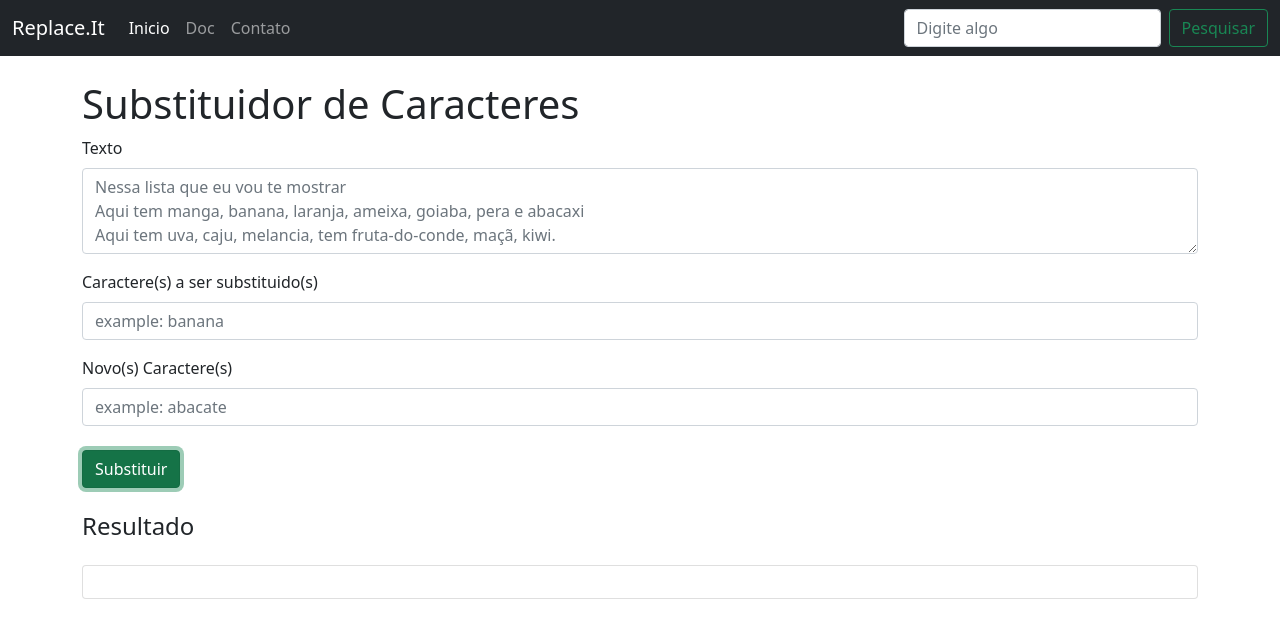
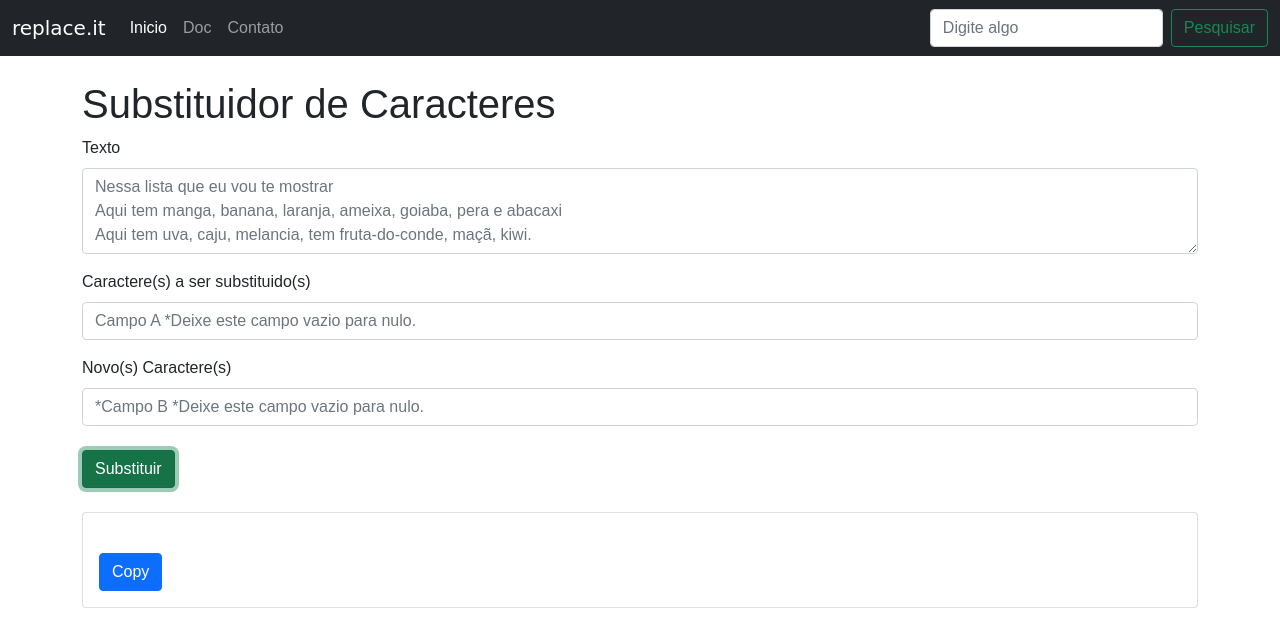
Before and after one commit to jesiel364/ReplaceIt-app, a plain HTML site: page index.html in a window 1280 px wide. Both pictures are taken after a click on the button "Substituir". Drawn offline with nearby package versions, Linux system fonts and the light colour scheme; a web font is replaced by a local one.

Commit message:
Add files via upload

```diff
--- a/index.html
+++ b/index.html
@@ -6,30 +6,65 @@
     <meta name="viewport" content="width=device-width, initial-scale=1.0">
     <title>Replace.it</title>
     <link rel="stylesheet" type="text/css" href="./css/bootstrap.css">
-<script>function replace(){
-		txt = document.querySelector('textarea#txt').value
-		char = document.querySelector('input#char').value
-		new_char = document.querySelector('input#new_char').value
-		res = document.querySelector('div#res')
+    <link rel="preconnect" href="https://fonts.googleapis.com">
+	<link rel="preconnect" href="https://fonts.gstatic.com" crossorigin>
+	<link href="https://fonts.googleapis.com/css2?family=Anton&family=Grenze+Gotisch:wght@100&display=swap" rel="stylesheet">
 
-		new_text = txt.replace(char, new_char)
-		res.innerText = new_text
+	<script>
+function REplace(){
+    txt = document.querySelector('textarea#txt').value
+    char = document.querySelector('input#char').value
+    new_char = document.querySelector('input#new_char').value
+    container = document.querySelector('div#container')
+
+    new_text = txt.replaceAll(char, new_char)
+    novo_copy = document.createElement('button')
+    novo_copy.setAttribute('class', 'btn btn-primary mt-2')
+    novo_copy.innerHTML = 'Copy'
+    novo_copy.setAttribute('id', 'btn-copy')
+    card = document.createElement('div')
+    card_body = document.createElement('div')
+    card.setAttribute('class', 'card mt-4')
+    card_body.setAttribute('class', 'card-body')
+    card_body.setAttribute('id', 'res')
+    // container.appendChild(card)
+    card.appendChild(card_body)
+    card_body.innerHTML = `<h4 class="mt-4">Resultado</h4>`
+    card_body.innerHTML = `<p>${new_text}</p>`
+    card_body.appendChild(novo_copy)
+    container.appendChild(card)
+
+
+  }
+
+  // function clipboard(txt){
+  // 	var res = document.getElementById('res')
+  // 	res.select()
+  // 	if(true){
+  // 		res.document.execCommand('copy')
+  // }}
+
+</script>
+
+<style type="text/css">
+	body{
+		font-family: 'Josefin Sans', sans-serif;"
 	}
-</script>
+</style>
 <body>
-	<nav class="navbar navbar-expand-lg navbar-dark bg-dark">
+  <nav class="navbar navbar-expand-lg navbar-dark bg-dark">
   <div class="container-fluid">
-    <a class="navbar-brand" href="#">Replace.It</a>
+    <a style="font-family: 'Grenze Gotisch', cursive, sans-serif;" class="navbar-brand" href="#">replace.it</a>
     <button class="navbar-toggler" type="button" data-bs-toggle="collapse" data-bs-target="#navbarSupportedContent" aria-controls="navbarSupportedContent" aria-expanded="false" aria-label="Toggle navigation">
       <span class="navbar-toggler-icon"></span>
     </button>
     <div class="collapse navbar-collapse" id="navbarSupportedContent">
       <ul class="navbar-nav me-auto mb-2 mb-lg-0">
         <li class="nav-item">
-          <a class="nav-link active" aria-current="page" href="#">Inicio</a>
+          <a class="nav-link active" aria-current="page" href="https://jesiel364.github.io/ReplaceIt-app/">Inicio</a>
         </li>
         <li class="nav-item">
-          <a class="nav-link" href="https://github.com/jesiel364/Replace.it">Doc</a>
+          <a class="nav-link" href="https://github.com/jesiel364/ReplaceIt-app">Doc</a>
         </li>
 
         <li class="nav-item">
@@ -45,7 +80,7 @@
   </div>
 </nav>
 
-    <div class="container mt-4">
+    <div id="container" class="container mt-4">
 
     <h1>Substituidor de Caracteres</h1>
 
@@ -58,26 +93,20 @@ Aqui tem uva, caju, melancia, tem fruta-do-conde, maçã, kiwi."></textarea>
 
 <div class="mb-3">
   <label for="char" class="form-label">Caractere(s) a ser substituido(s)</label>
-  <input type="text" class="form-control" id="char" placeholder="example: banana">
+  <input type="text" class="form-control" id="char" placeholder="Campo A *Deixe este campo vazio para nulo.">
 </div>
 
 <div class="mb-3">
   <label for="new_char" class="form-label">Novo(s) Caractere(s)</label>
-  <input type="text" class="form-control" id="new_char" placeholder="example: abacate">
+  <input type="text" class="form-control" id="new_char" placeholder="*Campo B *Deixe este campo vazio para nulo.">
 </div>
 
-<button onclick="replace()" type="button" class="btn btn-success mt-2">Substituir</button>
+<button onclick="REplace()" type="button" class="btn btn-success mt-2">Substituir</button>
 
-<h4 class="mt-4">Resultado</h4>
 
-<div class="card mt-4">
-  <div id="res" class="card-body">
-    <p>‟Nessa lista que eu vou te mostrar</p>
-    <p>Aqui tem manga, abacate, laranja, ameixa, goiaba, pera e abacaxi</p>
-	<p>Aqui tem uva, caju, melancia, tem fruta-do-conde, maçã, kiwi.”</p>
-</p>
-  </div>
-</div>
+<!-- <div class="form-group">
+	<button class="btn btn-primary mt-2" onclick="clipboard('copy')">Copiar</button>
+</div> -->
 
     </div>
 </body>
```
Also changed, not shown: 1 other file.
